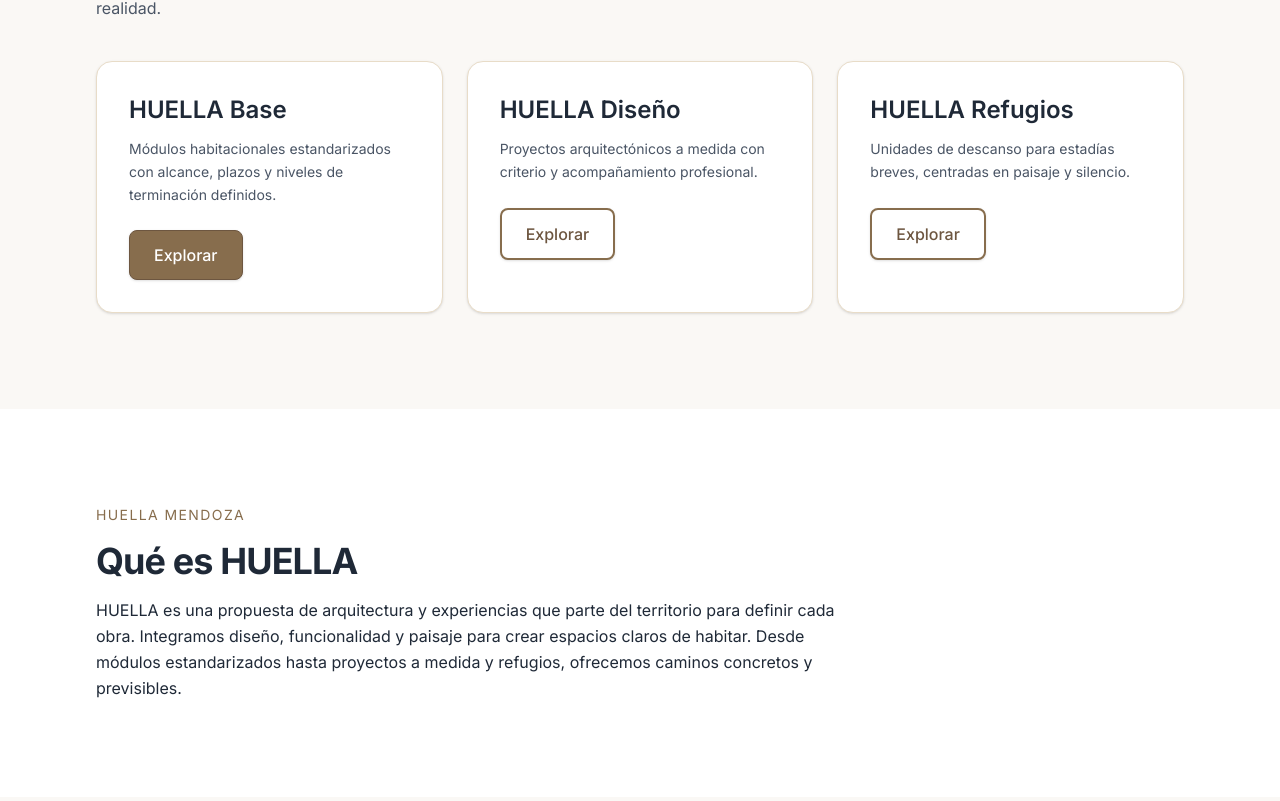
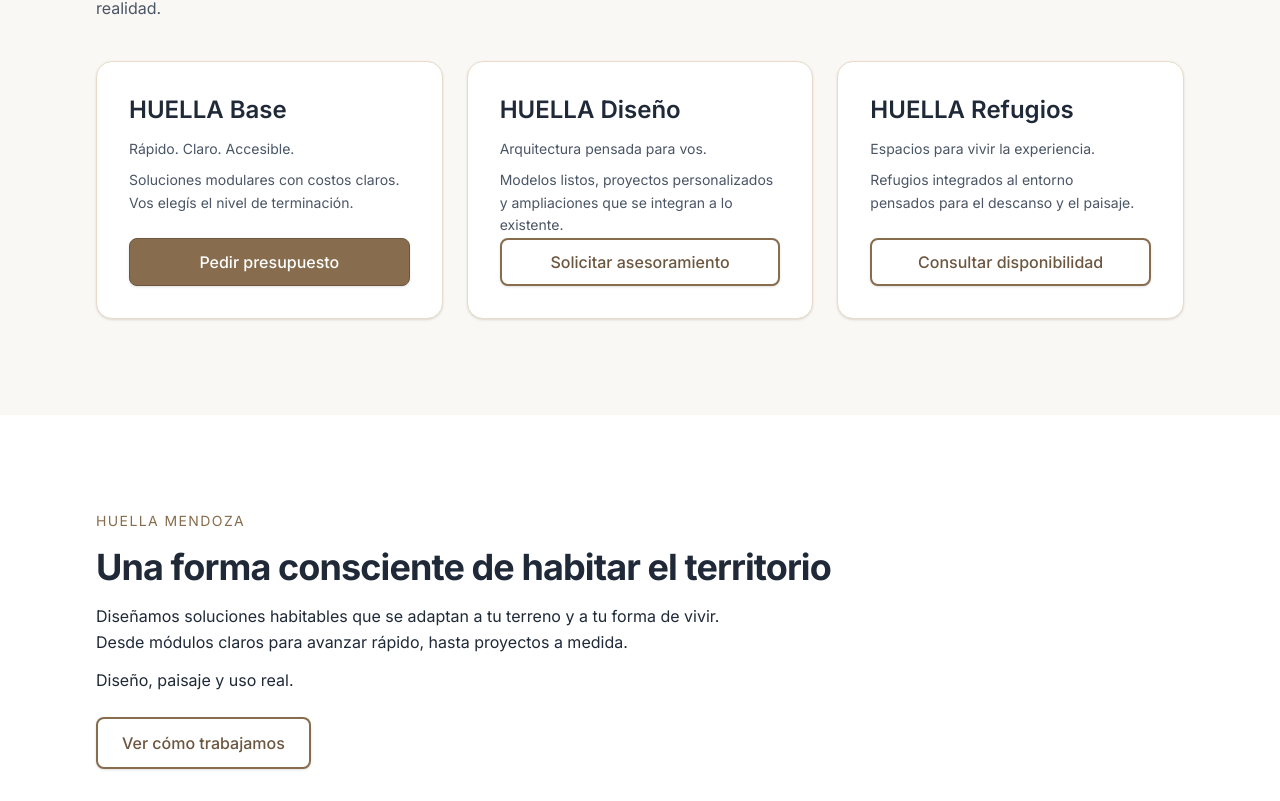
Before and after one commit to Teksi75/huella-mendoza-site, a Next.js app: page / in a window 1280 px wide. Shown: the part 1059-1860 px from the top of the page. Built offline with nearby package versions, Linux system fonts and the light colour scheme.

Commit message:
Refine home hero and proposal cards

```diff
--- a/app/page.tsx
+++ b/app/page.tsx
@@ -21,12 +21,8 @@ export default function Home() {
             HUELLA
           </h1>
           <p className="mb-8 font-light leading-snug md:leading-normal text-[clamp(1rem,2.2vw,1.25rem)] max-w-[32ch] sm:max-w-[44ch] md:max-w-[60ch] mx-auto text-balance">
-            <span className="block sm:hidden">Espacios que dialogan con el territorio.</span>
-            <span className="hidden sm:inline">
-              Diseñamos espacios que leen el territorio para definir cada decisión.
-              <br className="hidden sm:block" />
-              Experiencias que combinan paisaje, uso cotidiano y calma.
-            </span>
+            <span className="block">Arquitectura modular para habitar el paisaje.</span>
+            <span className="block">Diseño claro, pensado para uso real.</span>
           </p>
 
           <div className="flex flex-col items-center gap-4">
@@ -95,31 +91,49 @@ export default function Home() {
           </div>
 
           <div className="mt-10 grid gap-6 lg:grid-cols-3">
-            <div className="rounded-2xl border border-tierra-200 bg-white p-8 shadow-sm">
+            <div className="flex flex-col rounded-2xl border border-tierra-200 bg-white p-8 shadow-sm">
+              <div className="min-h-[144px]">
                 <h3 className="text-2xl">HUELLA Base</h3>
                 <p className="mt-3 text-sm text-gray-600">
-                Módulos habitacionales estandarizados con alcance, plazos y niveles de terminación definidos.
+                  Rápido. Claro. Accesible.
                 </p>
-              <Link href="/base" className="mt-6 inline-flex items-center btn-primary">
-                Explorar
+                <p className="mt-2 text-sm text-gray-600">
+                  <span className="block">Soluciones modulares con costos claros.</span>
+                  <span className="block">Vos elegís el nivel de terminación.</span>
+                </p>
+              </div>
+              <Link href="/base" className="btn-primary mt-auto inline-flex h-12 w-full items-center justify-center">
+                Pedir presupuesto
               </Link>
             </div>
-            <div className="rounded-2xl border border-tierra-200 bg-white p-8 shadow-sm">
+            <div className="flex flex-col rounded-2xl border border-tierra-200 bg-white p-8 shadow-sm">
+              <div className="min-h-[144px]">
                 <h3 className="text-2xl">HUELLA Diseño</h3>
                 <p className="mt-3 text-sm text-gray-600">
-                Proyectos arquitectónicos a medida con criterio y acompañamiento profesional.
+                  Arquitectura pensada para vos.
                 </p>
-              <Link href="/diseno" className="mt-6 inline-flex items-center btn-secondary">
-                Explorar
+                <p className="mt-2 text-sm text-gray-600">
+                  <span className="block">Modelos listos, proyectos personalizados</span>
+                  <span className="block">y ampliaciones que se integran a lo existente.</span>
+                </p>
+              </div>
+              <Link href="/diseno" className="btn-secondary mt-auto inline-flex h-12 w-full items-center justify-center">
+                Solicitar asesoramiento
               </Link>
             </div>
-            <div className="rounded-2xl border border-tierra-200 bg-white p-8 shadow-sm">
+            <div className="flex flex-col rounded-2xl border border-tierra-200 bg-white p-8 shadow-sm">
+              <div className="min-h-[144px]">
                 <h3 className="text-2xl">HUELLA Refugios</h3>
                 <p className="mt-3 text-sm text-gray-600">
-                Unidades de descanso para estadías breves, centradas en paisaje y silencio.
+                  Espacios para vivir la experiencia.
                 </p>
-              <Link href="/refugios" className="mt-6 inline-flex items-center btn-secondary">
-                Explorar
+                <p className="mt-2 text-sm text-gray-600">
+                  <span className="block">Refugios integrados al entorno</span>
+                  <span className="block">pensados para el descanso y el paisaje.</span>
+                </p>
+              </div>
+              <Link href="/refugios" className="btn-secondary mt-auto inline-flex h-12 w-full items-center justify-center">
+                Consultar disponibilidad
               </Link>
             </div>
           </div>
@@ -135,14 +149,17 @@ export default function Home() {
             <div className="text-sm uppercase tracking-widest text-tierra-600">
               Huella Mendoza
             </div>
-            <h2 className="mt-4">Qué es HUELLA</h2>
+            <h2 className="mt-4">Una forma consciente de habitar el territorio</h2>
             <p className="mt-4">
-              HUELLA es una propuesta de arquitectura y experiencias que parte
-              del territorio para definir cada obra. Integramos diseño,
-              funcionalidad y paisaje para crear espacios claros de habitar.
-              Desde módulos estandarizados hasta proyectos a medida y refugios,
-              ofrecemos caminos concretos y previsibles.
+              <span className="block">Diseñamos soluciones habitables que se adaptan a tu terreno y a tu forma de vivir.</span>
+              <span className="block">Desde módulos claros para avanzar rápido, hasta proyectos a medida.</span>
             </p>
+            <p className="mt-3">
+              <span className="block">Diseño, paisaje y uso real.</span>
+            </p>
+            <Link href="/huella" className="btn-secondary mt-6 inline-flex">
+              Ver cómo trabajamos
+            </Link>
           </div>
         </div>
       </section>
@@ -217,14 +234,14 @@ export default function Home() {
         <div className="container-custom">
           <div className="flex flex-col gap-6 md:flex-row md:items-end md:justify-between">
             <div>
-              <h2>Proyectos</h2>
+              <h2>Proyectos reales. Resultados concretos.</h2>
               <p className="mt-3 max-w-2xl">
-                Proyectos construidos y en marcha que muestran cómo trabajamos
-                módulos habitacionales, diseño a medida y refugios integrados al paisaje.
+                <span className="block">Arquitectura integrada al entorno,</span>
+                <span className="block">pensada para ser usada y habitada.</span>
               </p>
             </div>
             <Link href="/proyectos" className="btn-secondary px-6 py-3">
-              Ver todos
+              Ver proyectos
             </Link>
           </div>
 
@@ -252,15 +269,20 @@ export default function Home() {
         <div className="container-custom">
           <div className="flex flex-col gap-6 md:flex-row md:items-center md:justify-between">
             <div>
-              <h2>Contanos tu idea</h2>
+              <h2>¿Listo para avanzar?</h2>
               <p className="mt-3 max-w-2xl text-white/80">
-                Te ayudamos a elegir la unidad correcta y a definir un camino
-                claro para tu proyecto.
+                <span className="block">Te ayudamos a encontrar la mejor solución</span>
+                <span className="block">según tu terreno, uso y presupuesto.</span>
               </p>
             </div>
+            <div className="flex flex-col gap-3 sm:flex-row">
               <Link href="/contacto" className="btn-secondary bg-white text-tierra-700">
-              Empezar ahora
+                Hablar por WhatsApp
               </Link>
+              <Link href="/contacto" className="btn-secondary bg-white text-tierra-700">
+                Pedir presupuesto
+              </Link>
+            </div>
           </div>
         </div>
       </section>
```
Lines whose indentation alone changed are shown as unchanged.
